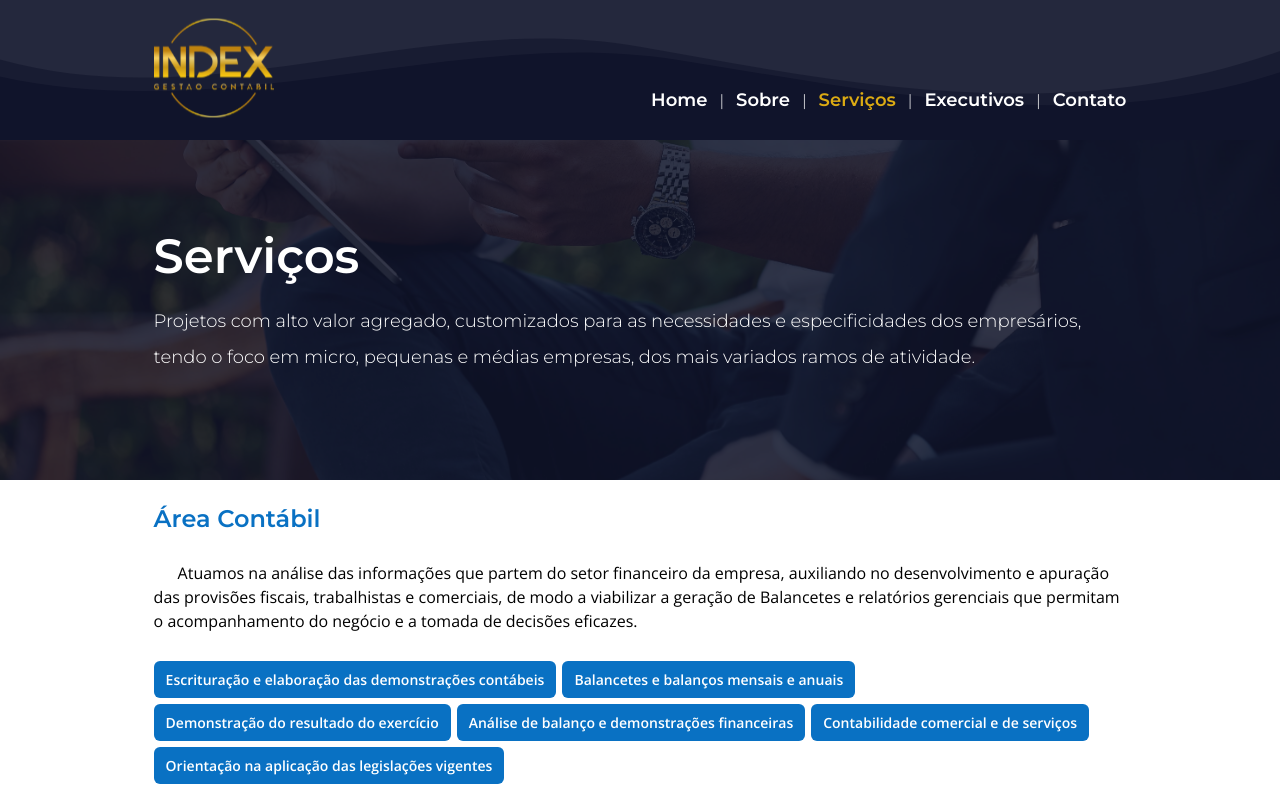
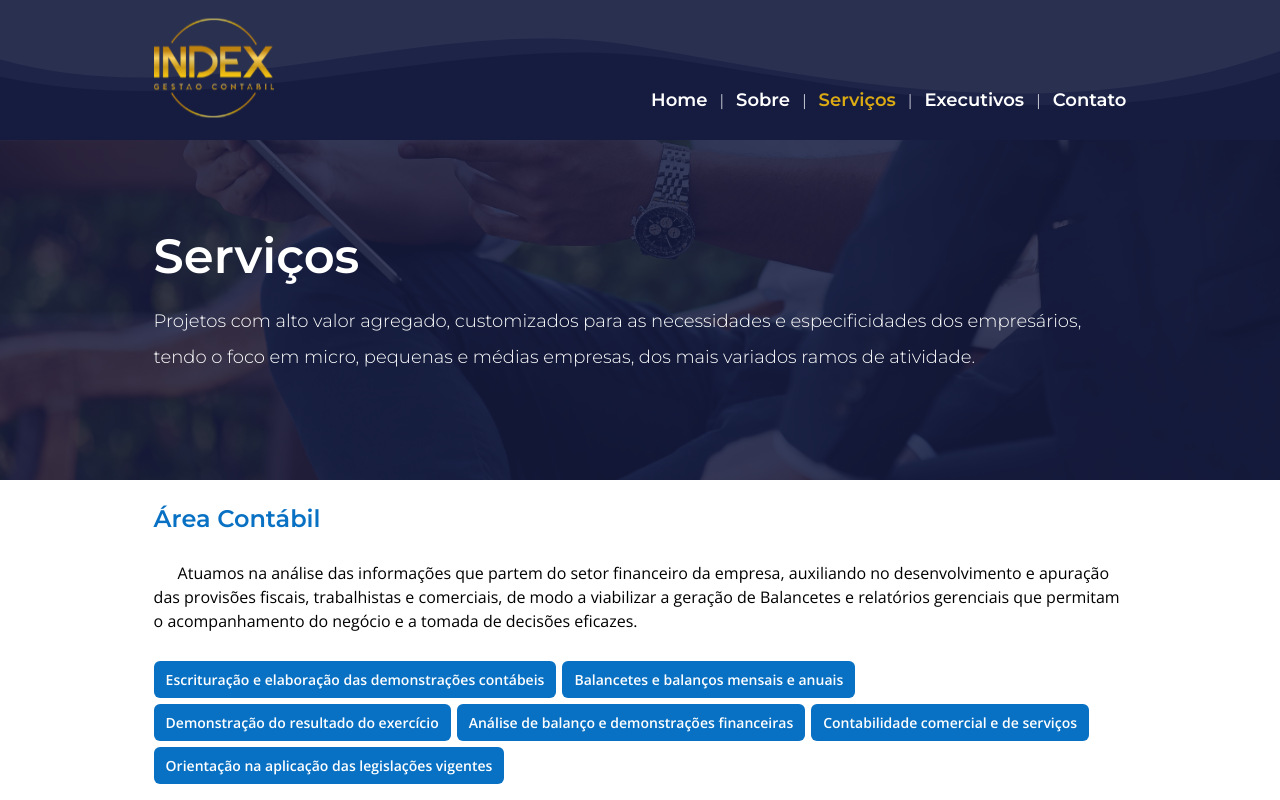
Before and after one commit to indexgestaocontabil/indexgestaocontabil.github.io, a React (Create React App) app: page /servicos in a window 1280 px wide. Shown: the top 800 px of the page. Built offline with nearby package versions, Linux system fonts and the light colour scheme.

Commit message:
Add files via upload

```diff
--- a/src/index.scss
+++ b/src/index.scss
@@ -7,7 +7,7 @@
 :root {
   --color-bg-1: #fefefe;
 
-  --theme-color-1: #10142b;
+  --theme-color-1: #161c40;
   --theme-color-2: #dcab13;
   --theme-color-3: #0971c3;
   --theme-color-4: #fff;
@@ -36,7 +36,7 @@
   --snackbar-close-fill: #fff;
   --snackbar-close-text: #fff;
 
-  --hero-bg-color: rgba(16, 20, 43, 0.85);
+  --hero-bg-color: rgba(22, 28, 64, 0.85);
   --hero-text: #fff;
 
   --shadow-color: rgba(33, 33, 33, 0.4);
```
